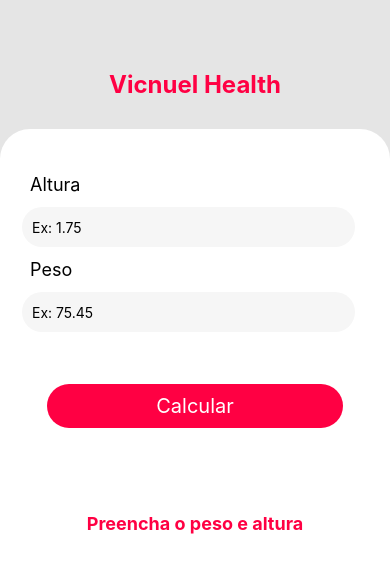
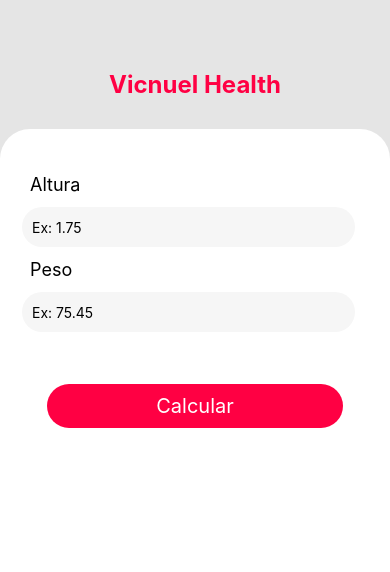
Before and after one commit to vicnuels/health, a React Native app: screen / in a window 390 px wide. Shown: the top 572 px of the page. Built offline with nearby package versions, Linux system fonts and the light colour scheme.

Commit message:
add update version

```diff
--- a/src/components/Form/index.js
+++ b/src/components/Form/index.js
@@ -43,18 +43,21 @@
             setTextButton("Calcular Novamente")
             setErrorMessage(null)
             Keyboard.dismiss()
-            return
-        }
+        } else {
             verificationImc()
             setImc(null)
             setTextButton("Calcular")
             setMessageImc("Preencha o peso e altura")
             Keyboard.dismiss()
         }
+    }
 
     return (
-        <Pressable onPress={Keyboard.dismiss} style={styles.formContent}>
-            <View style={styles.form}>
+
+        <View style={styles.formContent}>
+            {!imc ?
+                (
+                    <Pressable onPress={Keyboard.dismiss} style={styles.form}>
                         <Text style={styles.formLabel}>Altura</Text>
                         {errorMessage != null && <Text style={styles.errorMessage}>{errorMessage}</Text>}
                         <TextInput
@@ -90,12 +93,28 @@
                         >
                             <Text style={styles.textButtonCalculator}>{textButton}</Text>
                         </TouchableOpacity>
-            </View>
-
+                    </Pressable>
+                )
+                :
+                (
+                    <View style={styles.exhibitionResultImc}>
                         <ResultImc
                             messageImc={messageImc}
                             resultImc={imc}
                         />
-        </Pressable>
+                        <TouchableOpacity
+                            style={styles.buttonCalculator}
+                            onPress={() => {
+                                validationImc()
+                            }}
+                        >
+                            <Text style={styles.textButtonCalculator}>{textButton}</Text>
+                        </TouchableOpacity>
+                    </View>
+                )
+
+            }
+
+        </View >
     )
 }
--- a/src/components/Form/styles.js
+++ b/src/components/Form/styles.js
@@ -52,6 +52,11 @@
         fontWeight: "bold",
         paddingLeft: 20,
 
+    },
+    exhibitionResultImc: {
+        width: "100%",
+        height: "60%",
+        marginTop: 30,
     }
 })
 
```
Also changed, not shown: package.json (line endings or trailing spaces). Lines whose indentation alone changed are shown as unchanged.
